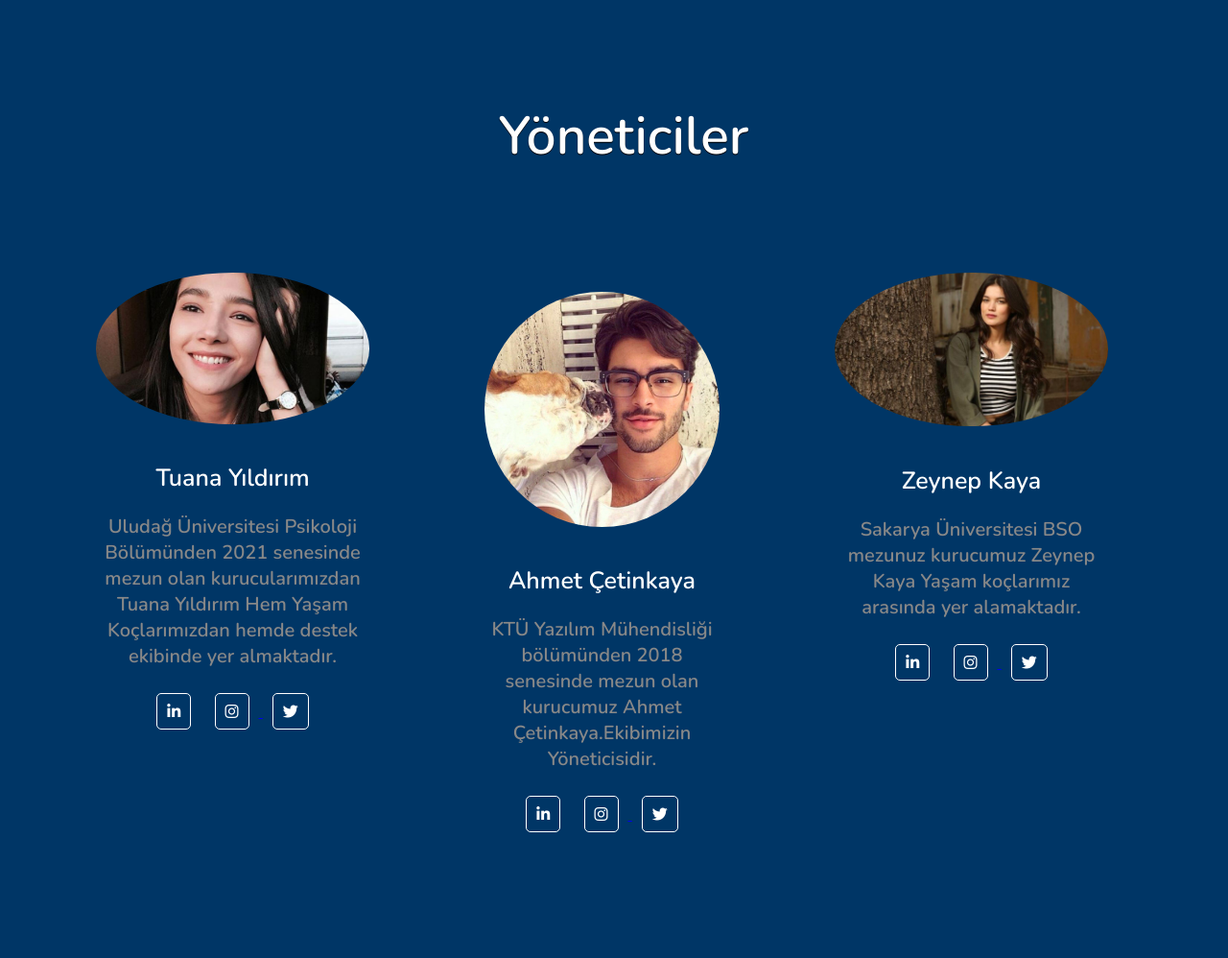
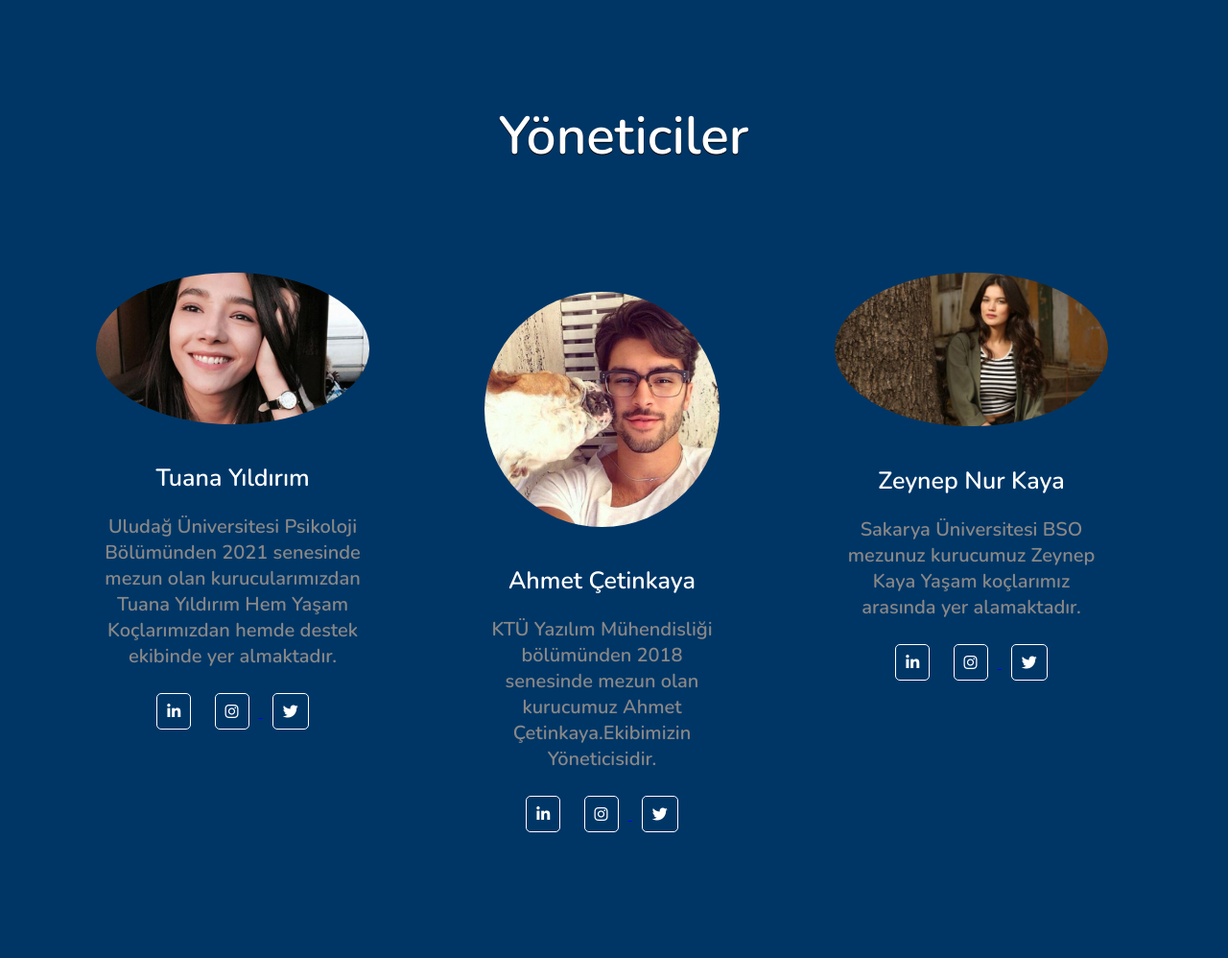
Before and after one commit to Cereennur/Self-improvement, a PHP site: page / in a window 1280 px wide. Shown: the part 2959-3957 px from the top of the page at 96% size. Run offline with PHP 8.4, Linux system fonts and the light colour scheme; some libraries are stand-ins or nearby versions.

Commit message:
isim güncelleme

```diff
--- a/index.php
+++ b/index.php
@@ -164,7 +164,7 @@ Kişinin yönetsel yönünü keşfetmeye dayalı potansiyelini farkına vardıra
 
                               <div class="sutun-sol-sag">
                 <img src="img/ekip2.jpg" alt="" class="img-fluid oval">
-                <h4 class="ekipisim">Zeynep Kaya</h4>
+                <h4 class="ekipisim">Zeynep Nur Kaya</h4>
                 <p class="ekipp">Sakarya Üniversitesi BSO mezunuz kurucumuz Zeynep Kaya Yaşam koçlarımız arasında yer alamaktadır.</p>
                 <div class="ekipikon">
                     <a href="*"><i class="fab fa-linkedin-in social"></i></a>
```
